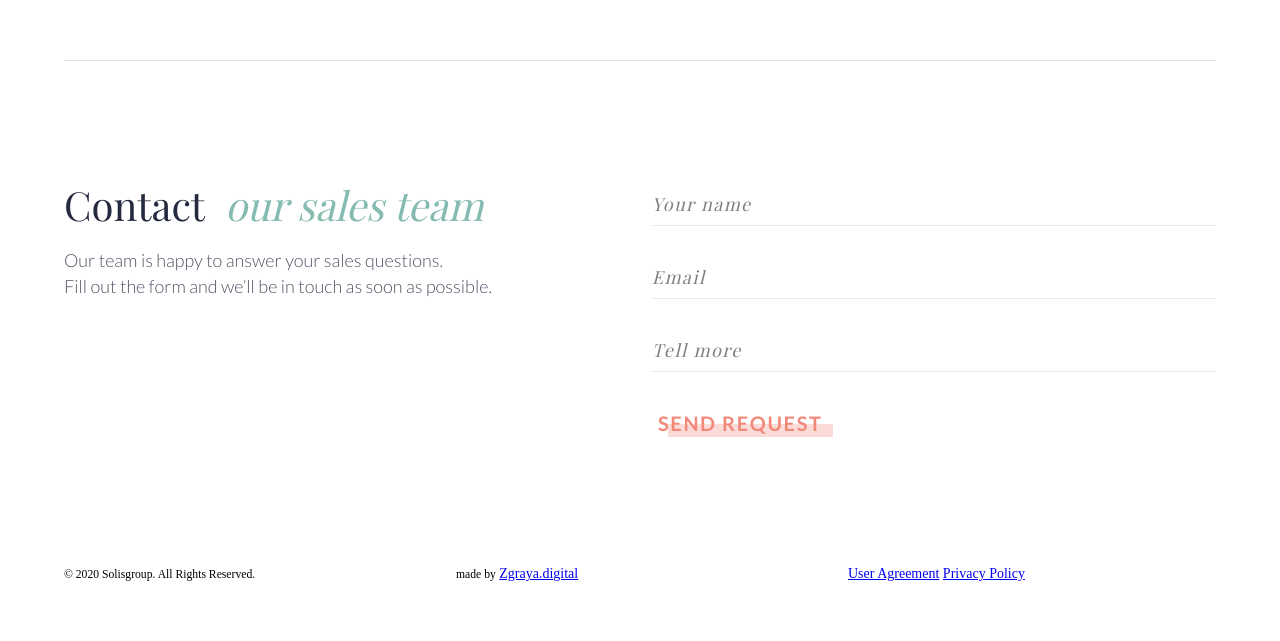
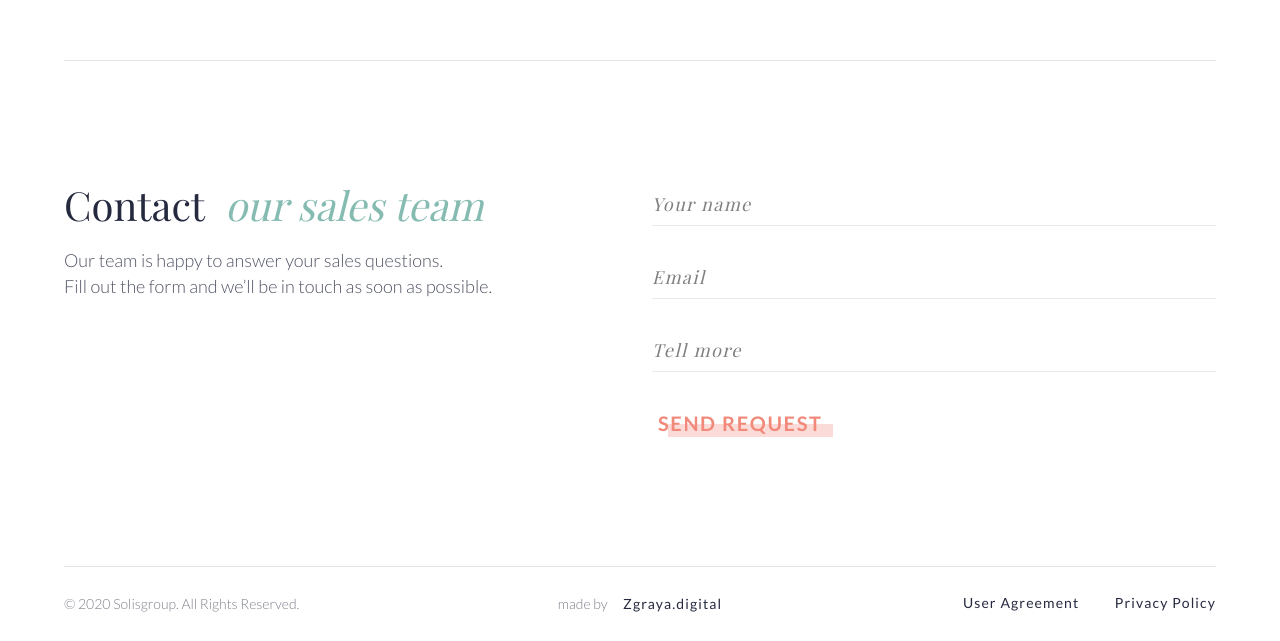
Before and after one commit to lenchv/devchallenge-2020, a website: page src/index.html in a window 1280 px wide. Shown: the part 4667-5308 px from the top of the page. Before the commit the page ends 5249 px from the top, so only its background shows below. Drawn offline with nearby package versions, Linux system fonts and the light colour scheme; files that its build step writes are made by us from their sources; a script that the page names is missing; files whose address does not match are found by name; a web font is replaced by a local one.

Commit message:
add footer

```diff
--- a/src/index.html
+++ b/src/index.html
@@ -421,23 +421,21 @@
             </section>
         </main>
         <footer class="footer">
-            <div class="container">
+            <div class="container footer__container">
                 <div class="row">
                     <div class="col-4">
                         <small class="footer__copyright">
                             © 2020 Solisgroup. All Rights Reserved.
                         </small>
                     </div>
-                    <div class="col-4">
-                        <div class="footer__made-by">
-                            <small>made by</small>
+                    <div class="col-4 footer__made-by-column">
+                            <small class="footer__made-by">made by</small>
                             <a href="#" class="footer__link">Zgraya.digital</a>
-                        </div>
                     </div>
                     <div class="col-4">
                         <div class="footer__eula">
-                            <a href="#" class="footer__link">User Agreement</a>
-                            <a href="#" class="footer__link">Privacy Policy</a>
+                            <a href="#" class="footer__link footer__link--eula">User Agreement</a>
+                            <a href="#" class="footer__link footer__link--eula">Privacy Policy</a>
                         </div>
                     </div>
                 </div>
--- /dev/null
+++ b/src/scss/sections/footer.scss
@@ -0,0 +1,44 @@
+@import '../variables.scss';
+
+.footer {
+
+	&__container {
+		border-top: 1px solid var(--grey);
+		padding: 24px 0;
+	}
+
+	&__made-by-column {
+		text-align: center;
+	}
+
+	&__made-by,
+	&__copyright {
+		font-family: $base-font;
+		font-weight: 300;
+		line-height: 1.8571428571428572em;
+		color: var(--primary-dark-06);
+		font-size: 1em;
+	}
+
+	&__made-by {
+		margin-right: 12px;
+	}
+
+	&__link {
+		font-family: $base-font;
+		color: var(--primary-dark);
+		line-height: 1.7142857142857142em;
+		letter-spacing: 0.08em;
+		text-decoration: none;
+
+		&--eula {
+			margin: 0 16px;
+		}
+	}
+
+
+	&__eula {
+		margin: 0 -16px;
+		text-align: right;
+	}
+}
--- a/src/scss/style.scss
+++ b/src/scss/style.scss
@@ -8,3 +8,4 @@
 @import './sections/features.scss';
 @import './sections/reviews.scss';
 @import './sections/contact.scss';
+@import './sections/footer.scss';
--- a/src/scss/variables.scss
+++ b/src/scss/variables.scss
@@ -4,6 +4,7 @@
 	--primary-medium: rgba(88, 98, 145, 0.3);
 	--primary-dark-01: rgba(38, 42, 63, 0.1);
 	--primary-dark-03: rgba(38, 42, 63, 0.3);
+	--primary-dark-06: rgba(38, 42, 63, 0.6);
 	--primary-dark-08: rgba(38, 42, 63, 0.8);
 	--tint: #85BBB1;
 	--grey: #E4E4E4;
```
Also changed, not shown: dist/index.html, dist/style.css, 1 other file.
